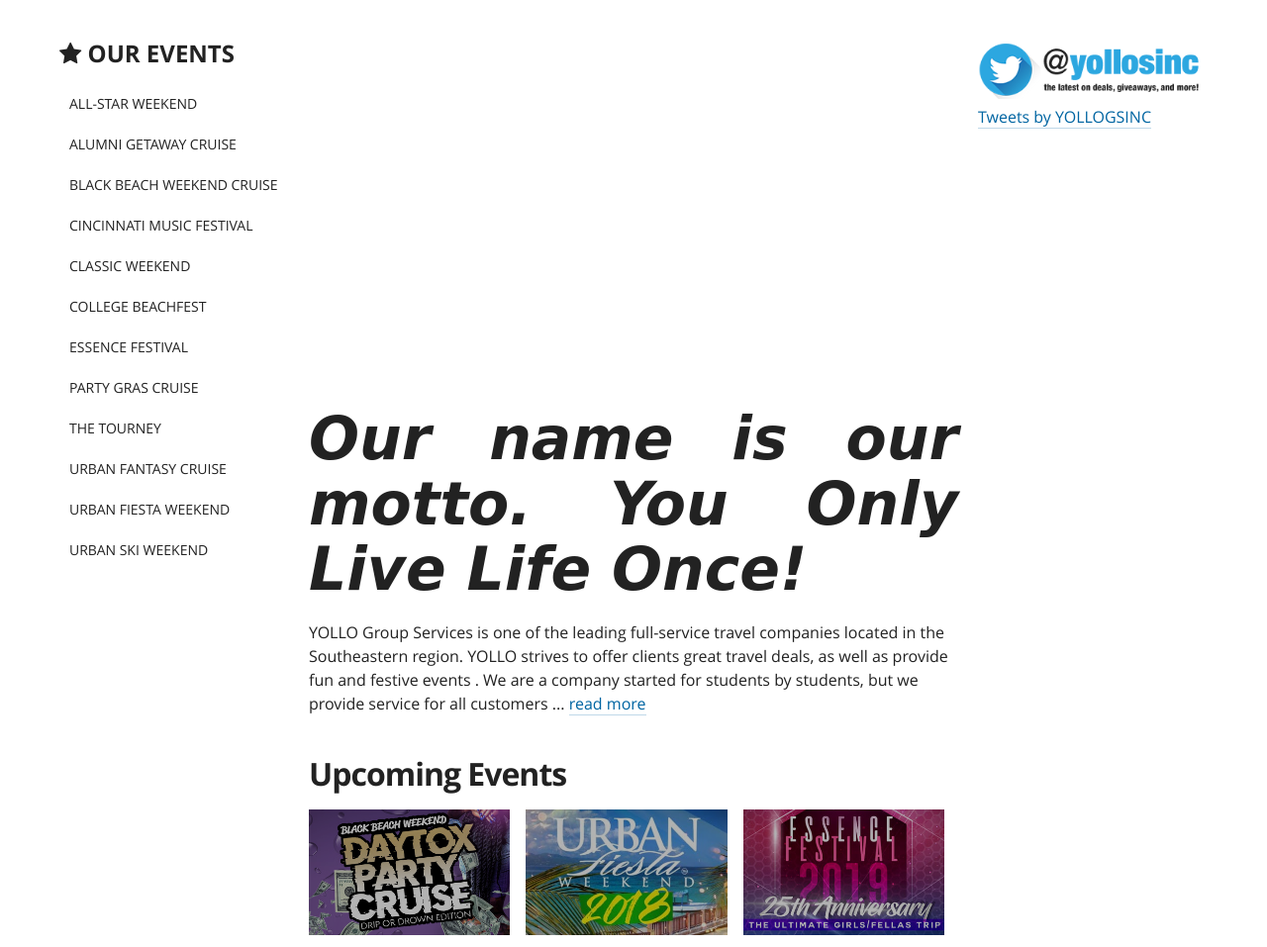
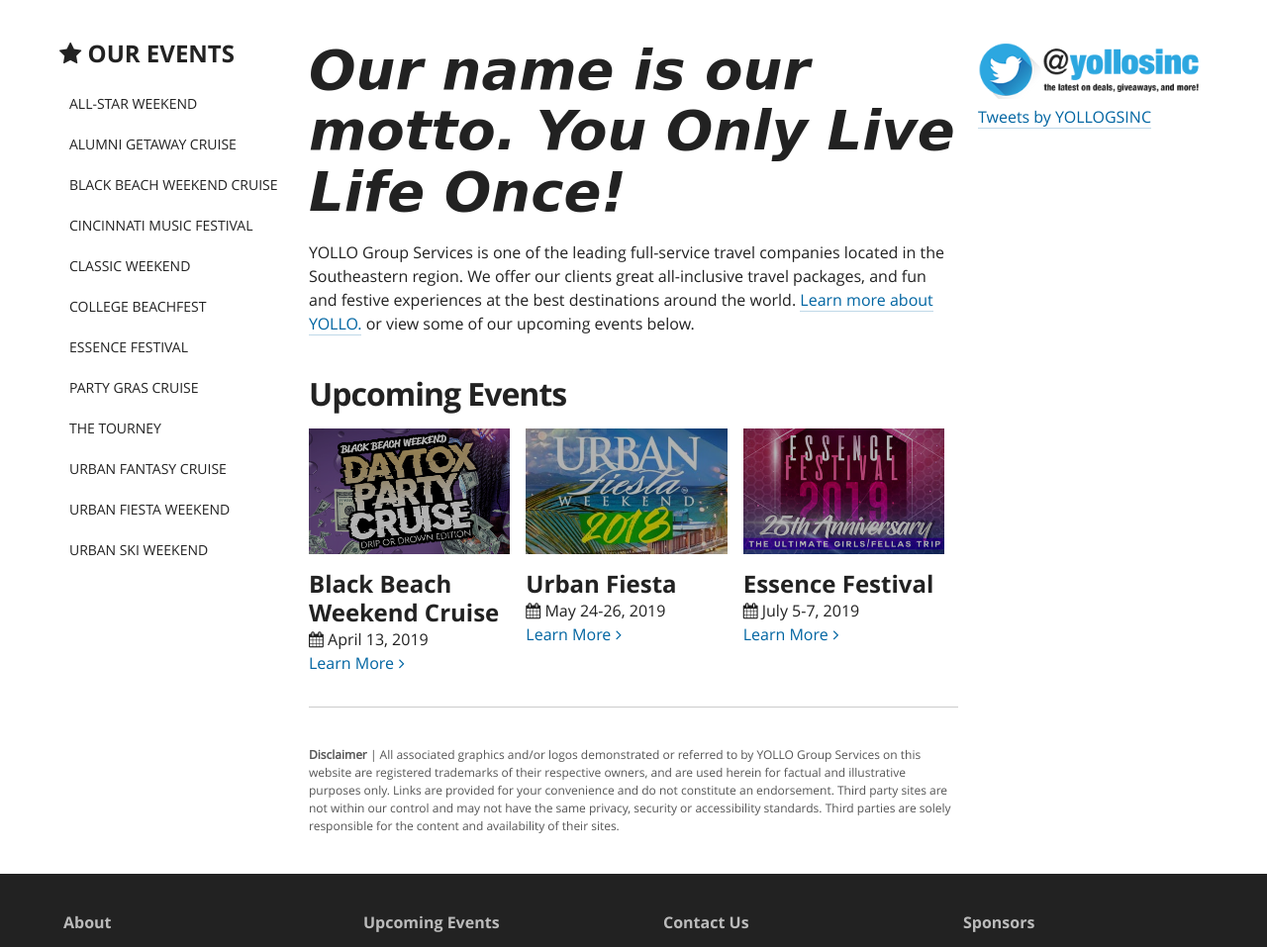
Before and after one commit to horussky/YOLLO, a PHP site: page /home in a window 1280 px wide. Shown: the part 72-1029 px from the top of the page at 99% size. Run offline with PHP 8.4, Linux system fonts and the light colour scheme; some libraries are stand-ins or nearby versions; some web fonts are replaced.

Commit message:
removed rslide slider on homepage

```diff
--- a/home.php
+++ b/home.php
@@ -34,10 +34,11 @@
       <div id="right">
 
             <section id="intro">
-            <div class="rslides"></div>
+            <?php /* ?><div class="rslides"></div><?php */?>
 
-            <p class="headline">Our name is our motto. You Only Live Life Once!</p>
-            <p>YOLLO Group Services is one of the leading full-service travel companies located in the Southeastern region. YOLLO strives to offer clients great travel deals, as well as provide fun and festive events . We are a company started for students by students, but we provide service for all customers ... <a title="read more about YOLLO Group Services" href="about.php">read more</a></p>
+            <p class="headline" style="text-align: left; font-size: 5.6rem">Our name is our motto. You Only Live Life Once!</p>
+
+            <p>YOLLO Group Services is one of the leading full-service travel companies located in the Southeastern region. We offer our clients great all-inclusive travel packages, and fun and festive experiences at the best destinations around the world.  <a title="read more about YOLLO Group Services" href="about.php"> Learn more about YOLLO.</a> or view some of our upcoming events below.</p>
             </section>
 
             <section id="upcoming-events" style="overflow:hidden">
```
